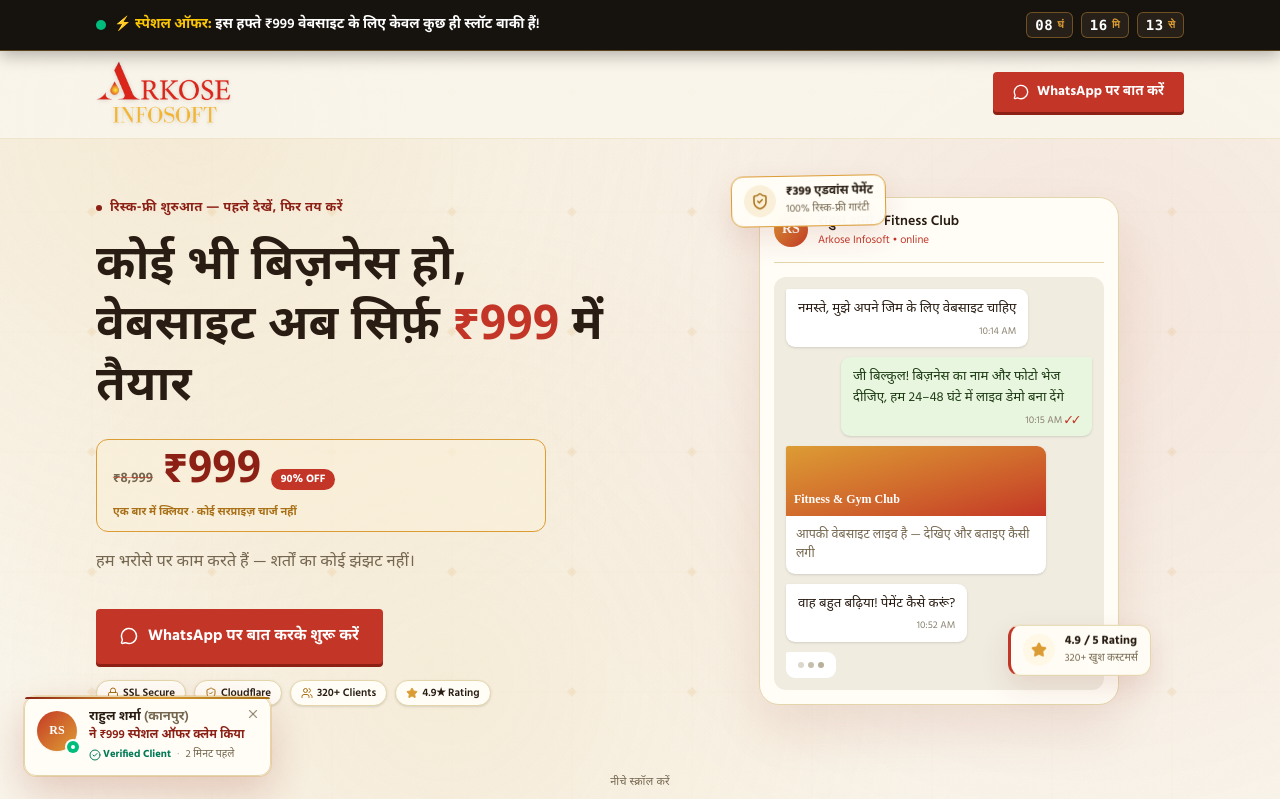
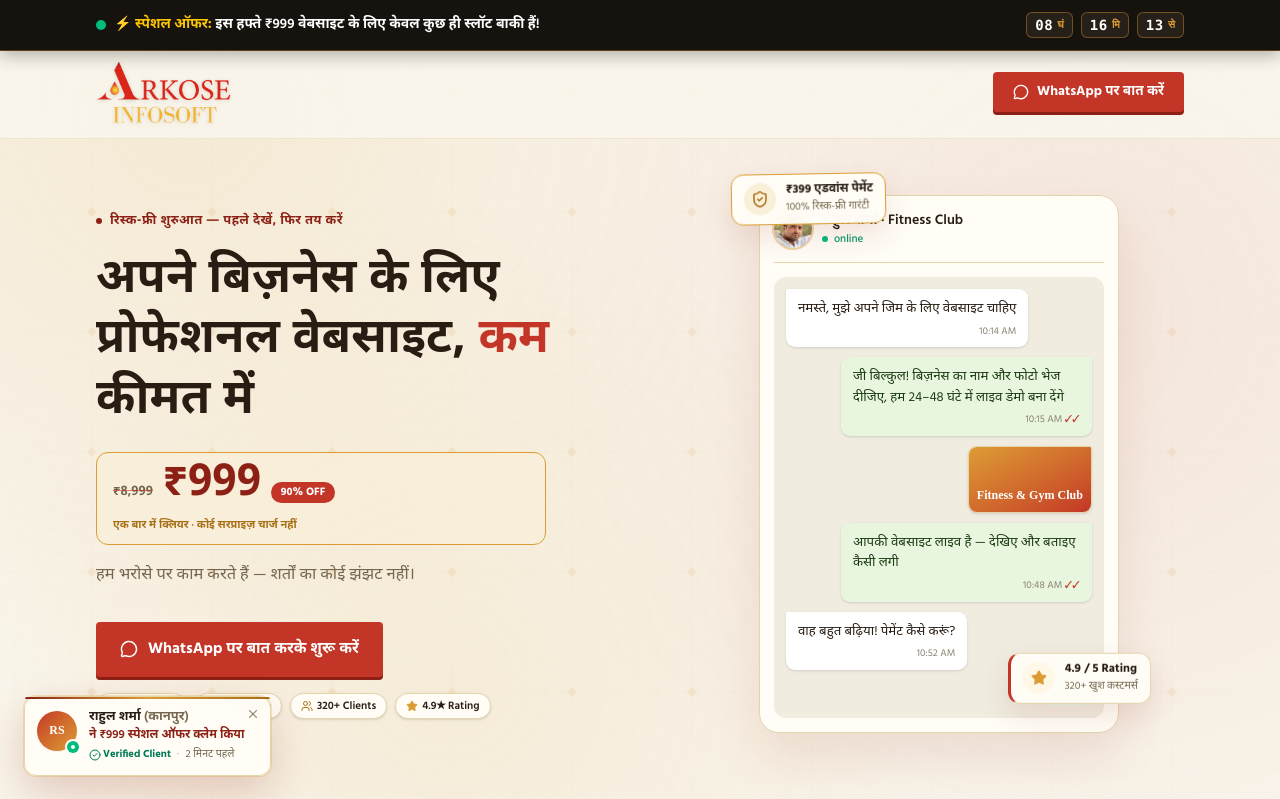
Before and after one commit to arkoseinfosoft-lang/arkose-999-landing-page, a React (Vite) app: page / in a window 1280 px wide. Shown: the top 799 px of the page. Built offline with nearby package versions, Linux system fonts and the light colour scheme; a web font is replaced by a local one.

Commit message:
added pfp

```diff
--- a/src/components/Hero.tsx
+++ b/src/components/Hero.tsx
@@ -1,6 +1,7 @@
 import { motion, type Variants } from "framer-motion";
 import { ShieldCheck, Star, MessageCircle, ChevronDown, Lock, Users } from "lucide-react";
 import { whatsappLink } from "../data/content";
+import rahulAvatar from "../assets/rahul-sharma.jpg";
 
 const container: Variants = {
   hidden: {},
@@ -32,8 +33,8 @@ export default function Hero() {
               variants={item}
               className="font-serif-hi text-[clamp(28px,4.3vw,48px)] font-bold leading-[1.26] text-ink"
             >
-              कोई भी बिज़नेस हो, वेबसाइट अब सिर्फ़ {" "}
-              <em className="not-italic text-red">₹999</em> में तैयार
+              अपने बिज़नेस के लिए प्रोफेशनल वेबसाइट, {" "}
+              <em className="not-italic text-red">कम</em> कीमत में
             </motion.h1>
 
             {/* Price contrast block */}
@@ -133,14 +134,19 @@ export default function Hero() {
             {/* phone mockup */}
             <div className="mx-auto w-full max-w-[360px] rounded-[20px] border border-paper-line bg-card p-3 shadow-[0_24px_50px_rgba(140,32,21,0.1)] sm:p-3.5">
               <div className="mb-3 flex items-center gap-2.5 border-b border-paper-line pb-3 sm:mb-3.5 sm:pb-3.5">
-                <div className="flex h-[32px] w-[32px] items-center justify-center rounded-full bg-gradient-to-br from-gold to-red font-serif-hi text-xs font-bold text-white sm:h-[34px] sm:w-[34px] sm:text-sm">
-                  RS
-                </div>
+                <img
+                  src={rahulAvatar}
+                  alt="राहुल शर्मा"
+                  className="h-[36px] w-[36px] rounded-full object-cover ring-2 ring-gold/40 shadow-xs sm:h-[38px] sm:w-[38px]"
+                />
                 <div>
                   <div className="text-xs font-semibold text-ink sm:text-sm">
                     राहुल शर्मा · Fitness Club
                   </div>
-                  <div className="text-[10.5px] text-red sm:text-[11px]">Arkose Infosoft • online</div>
+                  <div className="flex items-center gap-1.5 text-[10.5px] font-medium text-emerald-600 sm:text-[11px]">
+                    <span className="h-1.5 w-1.5 rounded-full bg-emerald-500 animate-pulse" />
+                    online
+                  </div>
                 </div>
               </div>
               <div className="flex min-h-[300px] flex-col gap-2 rounded-xl bg-[#f0ece0] p-2.5 sm:min-h-[320px] sm:gap-2.5 sm:p-3">
@@ -154,32 +160,32 @@ export default function Hero() {
                   initial={{ opacity: 0, y: 10 }}
                   animate={{ opacity: 1, y: 0 }}
                   transition={{ delay: 1.7, duration: 0.5 }}
-                  className="max-w-[85%] self-start overflow-hidden rounded-[9px] rounded-tl-[2px] bg-white shadow-sm"
+                  className="max-w-[85%] self-end overflow-hidden rounded-[9px] rounded-tr-[2px] bg-white shadow-sm border border-paper-line"
                 >
-                  <div className="flex h-[60px] items-end bg-gradient-to-br from-gold to-red p-2 sm:h-[70px]">
+                  <div className="flex h-[55px] items-end bg-gradient-to-br from-gold to-red p-2 sm:h-[65px]">
                     <b className="font-serif-hi text-xs text-white">
                       Fitness &amp; Gym Club
                     </b>
                   </div>
-                  <div className="p-2 text-[11.5px] text-muted sm:p-2.5 sm:text-[12.5px]">
-                    आपकी वेबसाइट लाइव है — देखिए और बताइए कैसी लगी
-                  </div>
                 </motion.div>
-                <Bubble delay={2.1} align="left" time="10:52 AM">
+                <Bubble delay={2.0} align="right" time="10:48 AM" ticks>
+                  आपकी वेबसाइट लाइव है — देखिए और बताइए कैसी लगी
+                </Bubble>
+                <Bubble delay={2.4} align="left" time="10:52 AM">
                   वाह बहुत बढ़िया! पेमेंट कैसे करूं?
                 </Bubble>
                 <motion.div
                   initial={{ opacity: 0 }}
                   animate={{ opacity: 1 }}
-                  transition={{ delay: 2.5 }}
-                  className="flex w-fit gap-1 self-start rounded-[9px] rounded-tl-[2px] bg-white px-3 py-2 sm:py-2.5"
+                  transition={{ delay: 2.8 }}
+                  className="flex w-fit gap-1 self-end rounded-[9px] rounded-tr-[2px] bg-[#e8f5df] px-3 py-2 sm:py-2.5"
                 >
                   {[0, 1, 2].map((i) => (
                     <motion.span
                       key={i}
                       animate={{ opacity: [0.3, 1, 0.3] }}
                       transition={{ duration: 1.2, repeat: Infinity, delay: i * 0.2 }}
-                      className="h-1.5 w-1.5 rounded-full bg-[#b7ae98]"
+                      className="h-1.5 w-1.5 rounded-full bg-[#82a975]"
                     />
                   ))}
                 </motion.div>
```
Also changed, not shown: public/rahul-sharma.jpg (added), src/assets/rahul-sharma.jpg (added).
